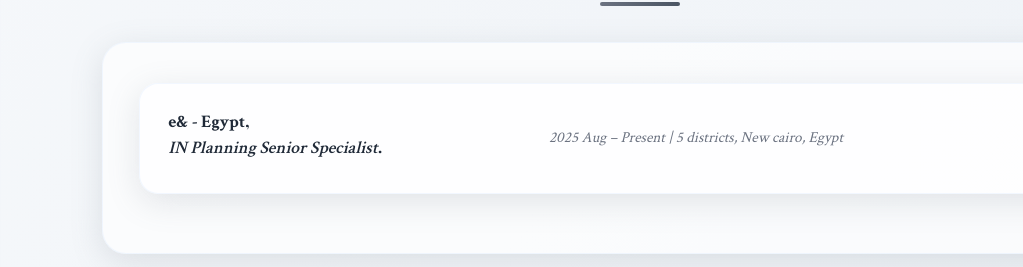
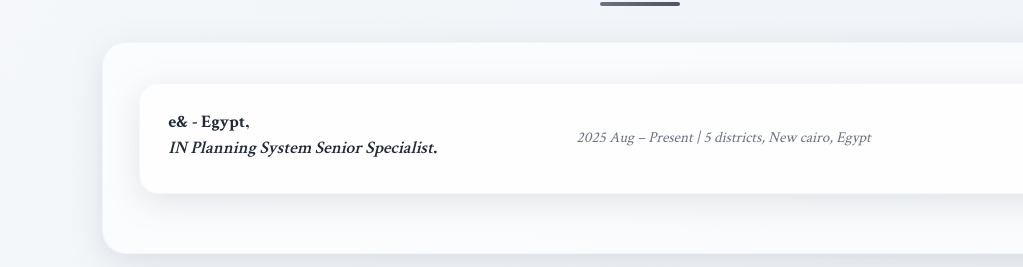
Before and after one commit to Maaahmwd19/portfolio, a plain HTML site: page index.html in a window 1280 px wide. Shown: the part 1238-1505 px from the top of the page, 0-1023 px from the left. Drawn offline with nearby package versions, Linux system fonts and the light colour scheme.

Commit message:
new update

```diff
--- a/index.html
+++ b/index.html
@@ -101,7 +101,7 @@
             <div class="edu-entry iti-entry" style="display: flex; align-items: center; justify-content: space-between;">
                 <div class="edu-main">
                     <strong>e& - Egypt</strong>,<br>
-                     <span style="font-style:italic;">IN Planning Senior Specialist</span>.
+                     <span style="font-style:italic;">IN Planning System Senior Specialist</span>.
                 </div>
                 <div class="edu-details">
                     <span>2025 Aug – Present</span> | <span>5 districts, New cairo, Egypt</span>
```
